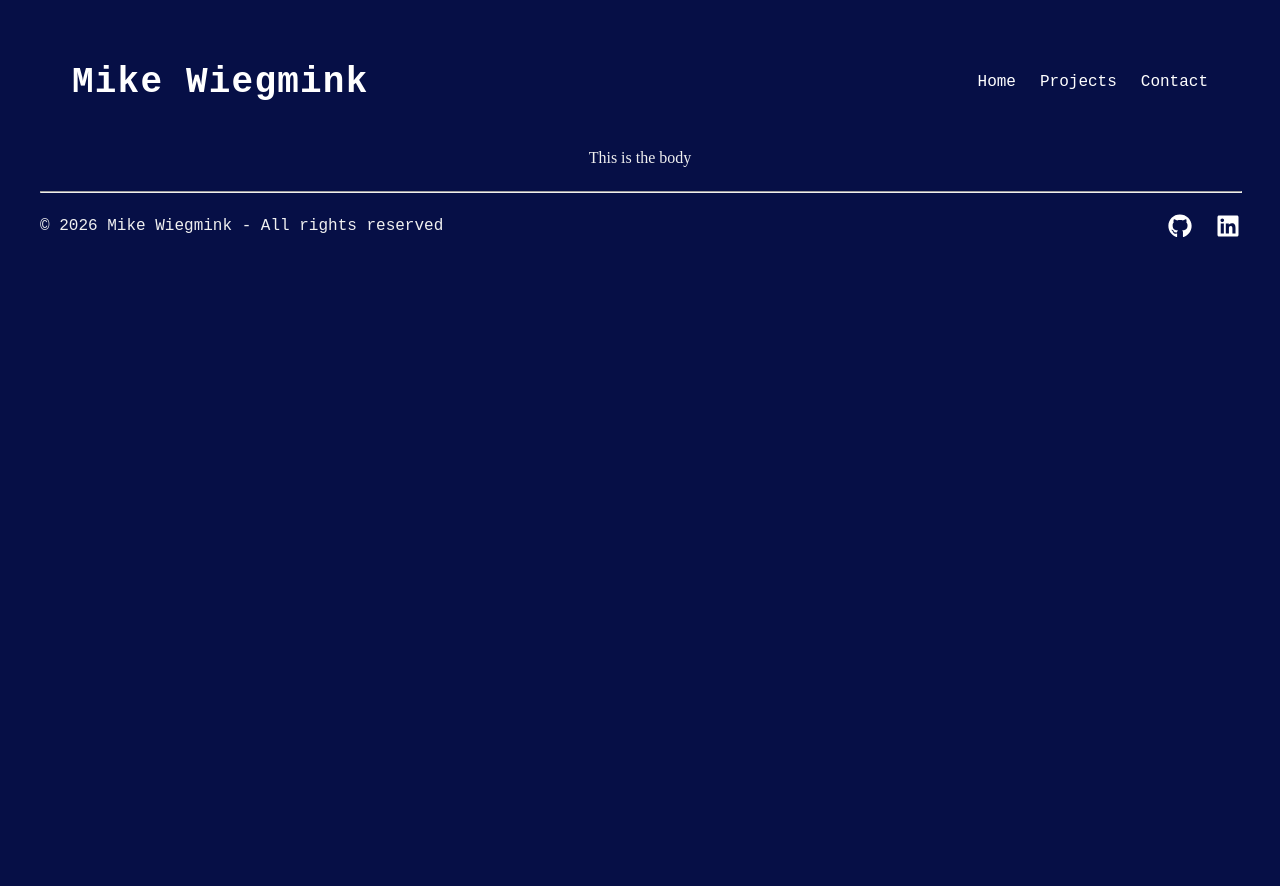
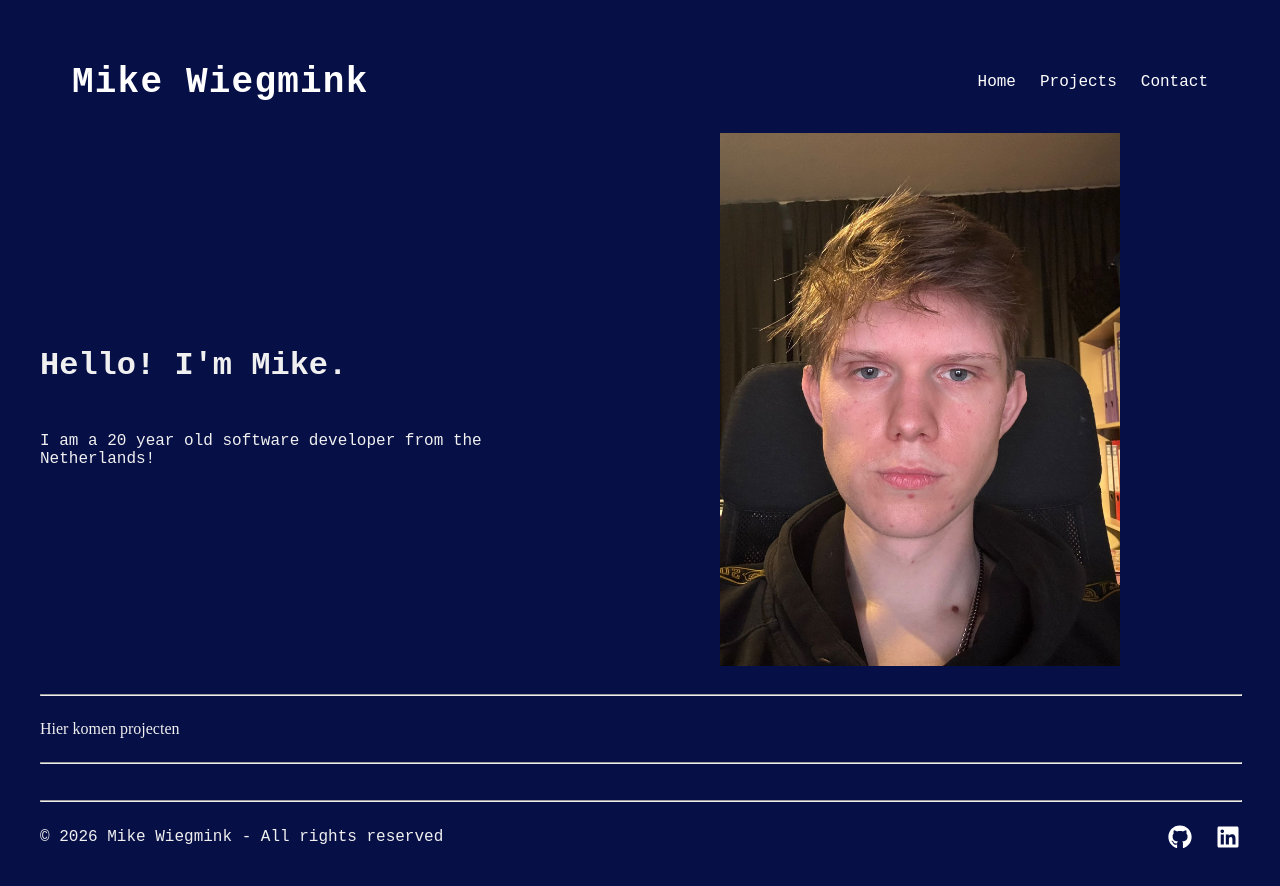
Before and after one commit to MikeWiegmink/Website, a Next.js app in the folder mike-website/: page / in a window 1280 px wide. Shown: the top 886 px of the page. Before the commit the page ends 864 px from the top, so only its background shows below. Built offline with nearby package versions, Linux system fonts and the light colour scheme.

Commit message:
Added introduction section to homepage

```diff
--- a/mike-website/app/page.tsx
+++ b/mike-website/app/page.tsx
@@ -1,13 +1,38 @@
-import Image from "next/image";
+import '@/styles/index.styles.css'
 
 export default function Home() {
 
+    const getAge = () => {
+    const date = new Date();
+    const now = {
+        day: date.getDate(),
+        month: date.getMonth()
+    };
+
+    if (now.month > 6 || (now.month === 6 && now.day >= 8)) {
+        return date.getFullYear() - 2005;
+    }
+
+    return date.getFullYear() - 1 - 2005;
+};
+
     return (
-        <div>
-            <div className="bodyContainer">
-                <p className="bodyText">This is the body</p>
-            </div>
-        </div>
+        <>
+        <section className="introContainer">
+            <section className="introTextContainer">
+                <h1>Hello! I'm Mike.</h1>
+                <p>I am a {getAge()} year old software developer from the Netherlands!</p>
+            </section>
+            <section className='introImageContainer'>
+                <img src={"Mike.jpeg"} className='imageMike'/>
+            </section>
+        </section>
+        <hr className='divider'/>
+        <section className="projectsContainer">
+            <p>Hier komen projecten</p>
+        </section>
+        <hr className='divider'/>
+       </>
     );
 
 }
--- a/mike-website/styles/footer.styles.css
+++ b/mike-website/styles/footer.styles.css
@@ -1,4 +1,5 @@
 .footerContainer {
+    margin-top: 20px;
     max-width: 1200px;
     width: 100%;
     display: flex;
@@ -9,6 +10,7 @@
 .footerContainer hr {
     width: 100%;
     color: white;
+    margin-bottom: 10px;
 }
 
 .footerRow {
--- a/mike-website/styles/index.styles.css
+++ b/mike-website/styles/index.styles.css
@@ -1,5 +1,37 @@
-@import "tailwindcss";
-
-.background {
-    background-color: hsla(80, 2%, 33%, 0.877);
+.introContainer {
+    display: flex;
+    flex-direction: row;
+    justify-content: space-between;
+    flex-wrap: wrap;
+    gap: 20px;
+    margin-bottom: 20px;
 }
+.introTextContainer {
+    display: flex;
+    flex-direction: column;
+    justify-content: center;
+    flex: 1 1 300px;
+    min-width: 300px;
+}
+.introTextContainer h1 {
+    font-family: 'Courier New', Courier, monospace;
+    font-weight: bold;
+    font-size: xx-large;
+}
+.introTextContainer p {
+    font-family: 'Courier New', Courier, monospace;
+}
+.introImageContainer {
+    display: flex;
+    justify-content: center;
+    flex: 1 1 400px;
+}
+.imageMike {
+    width: 100%;
+    max-width: 400px;
+    height: auto;
+}
+.divider {
+    width: 100%;
+    color:rgba(250, 235, 215, 0.264);
+}
--- a/mike-website/styles/layout.style.css
+++ b/mike-website/styles/layout.style.css
@@ -3,7 +3,6 @@
     margin: 0 auto;
     display: flex;
     flex-direction: column;
-    align-items: center;
     background-color: hsl(232, 84%, 15%);
     color: #f0f0f0;
     padding: 2rem;
```
Also changed, not shown: mike-website/public/Mike.jpeg (added).
